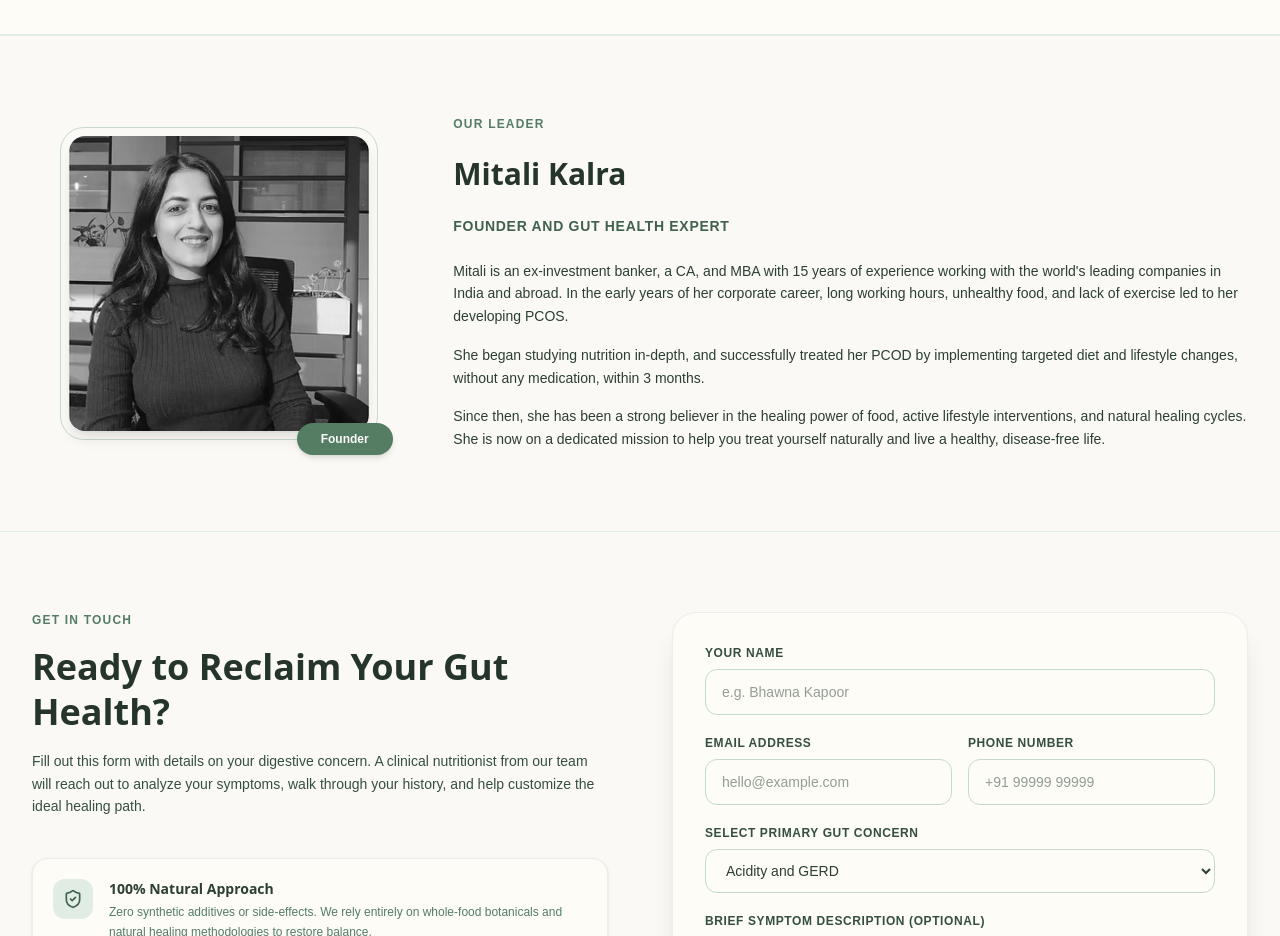
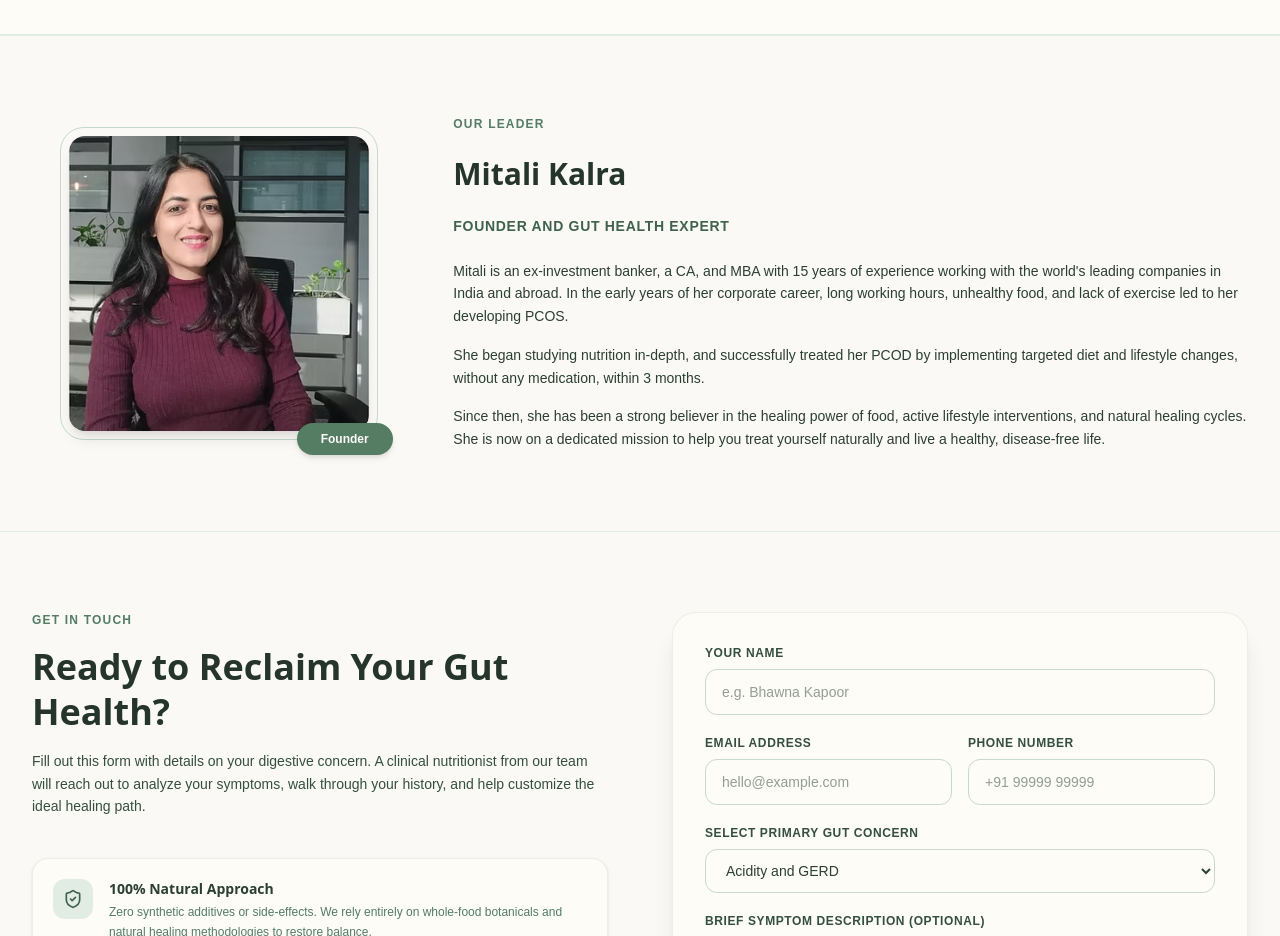
Before and after one commit to Two19Labs/mosha, a React (Vite) app: page / in a window 1280 px wide. Shown: the part 5080-6016 px from the top of the page. Built offline with nearby package versions, Linux system fonts and the light colour scheme.

Commit message:
style: remove grayscale hover effect from founder image

```diff
--- a/src/pages/Home.jsx
+++ b/src/pages/Home.jsx
@@ -531,7 +531,7 @@ Please connect me with a gut nutrition expert.`;
                 <img
                   src={founderImage}
                   alt="Mitali Kalra"
-                  className="rounded-2xl max-w-xs object-cover grayscale hover:grayscale-0 transition-all duration-500 shadow-lg"
+                  className="rounded-2xl max-w-xs object-cover transition-all duration-500 shadow-lg"
                 />
                 <div className="absolute -bottom-4 -right-4 bg-sage-500 text-cream-100 px-6 py-2 rounded-full text-xs font-bold font-sans shadow-md">
                   Founder
```
